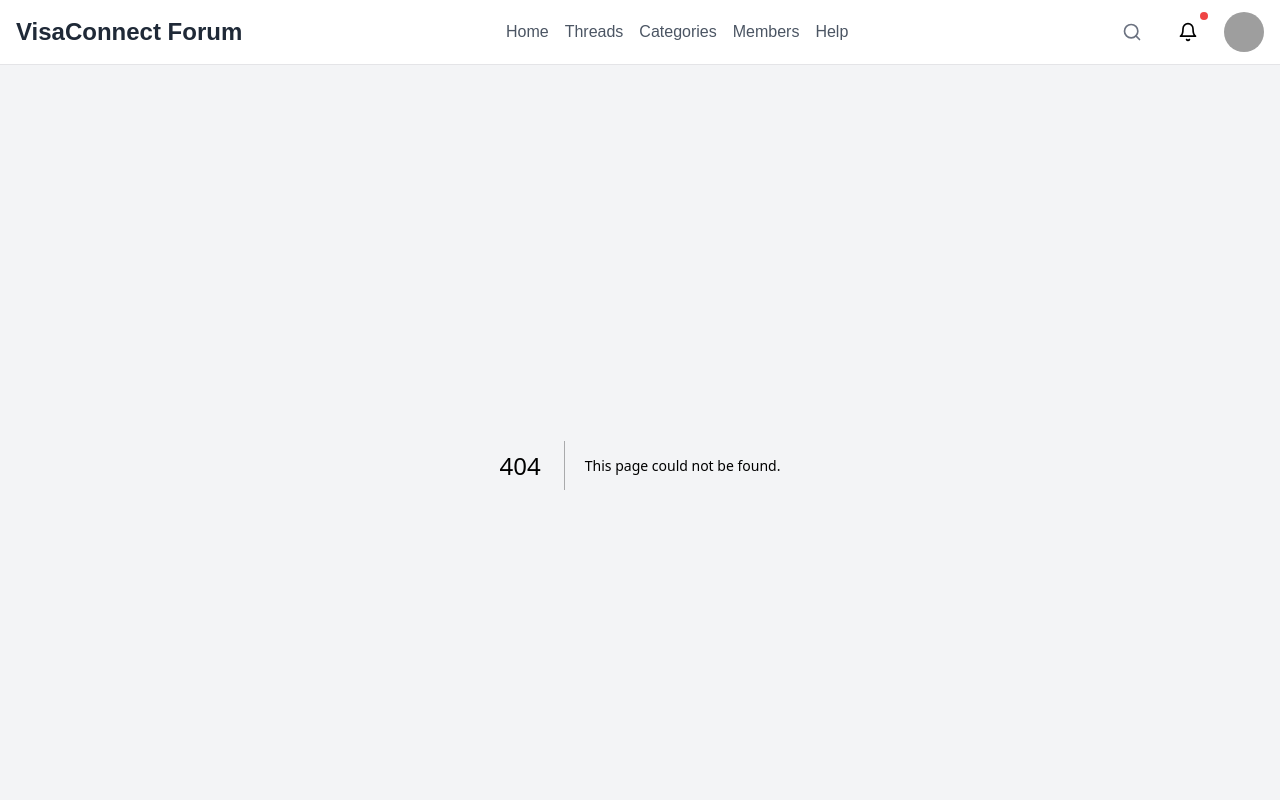
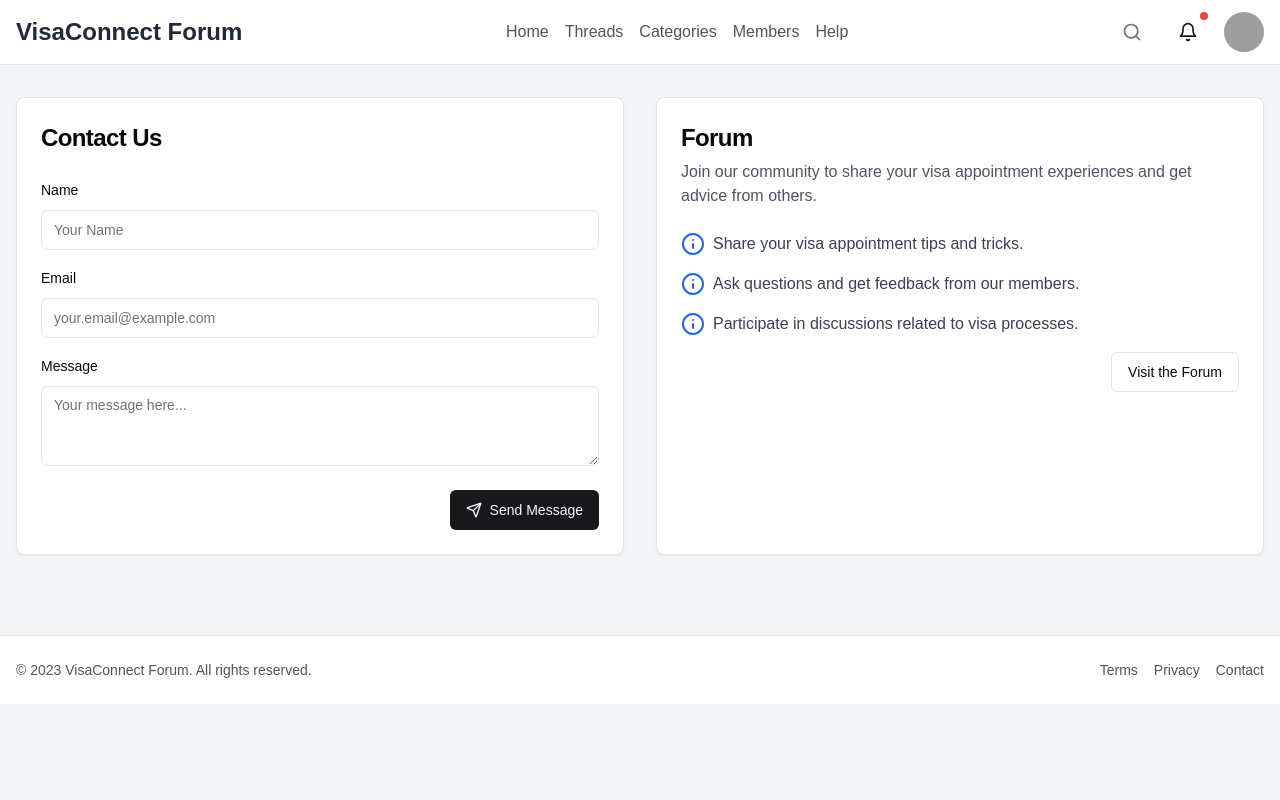
Before and after one commit to fatihkurtl/visa-forum-frontend, a Next.js app: page /contact in a window 1280 px wide. Before the commit this address had no page. Shown: the top 800 px of the page. Built offline with nearby package versions, Linux system fonts and the light colour scheme; grey boxes are pictures that could not be loaded.

Commit message:
contact page added footer fix

```diff
--- /dev/null
+++ b/src/app/contact/page.tsx
@@ -0,0 +1,117 @@
+"use client"
+
+import { useState } from 'react';
+import { Button } from "@/components/ui/button";
+import { Card, CardContent, CardHeader, CardTitle } from "@/components/ui/card";
+import { Input } from "@/components/ui/input";
+import { Textarea } from "@/components/ui/textarea";
+import { Label } from "@/components/ui/label";
+import { SendIcon, InfoIcon } from "lucide-react";
+
+export default function ContactPage() {
+  const [formData, setFormData] = useState({
+    name: '',
+    email: '',
+    message: '',
+  });
+
+  const handleChange = (e: React.ChangeEvent<HTMLInputElement | HTMLTextAreaElement>) => {
+    const { name, value } = e.target;
+    setFormData((prevData) => ({ ...prevData, [name]: value }));
+  };
+
+  const handleSubmit = (e: React.FormEvent<HTMLFormElement>) => {
+    e.preventDefault();
+    // Form gönderme işlemleri burada yapılacak
+    console.log(formData);
+  };
+
+  return (
+    <div className="container mx-auto px-4 py-8">
+      <div className="grid grid-cols-1 md:grid-cols-2 gap-8">
+        <Card className="min-w-full mx-auto">
+          <CardHeader>
+            <CardTitle className="text-2xl font-bold">Contact Us</CardTitle>
+          </CardHeader>
+          <CardContent>
+            <form className="space-y-6" onSubmit={handleSubmit}>
+              <div className="space-y-4">
+                <div className="space-y-2">
+                  <Label htmlFor="name">Name</Label>
+                  <Input
+                    id="name"
+                    name="name"
+                    placeholder="Your Name"
+                    value={formData.name}
+                    onChange={handleChange}
+                    required
+                  />
+                </div>
+
+                <div className="space-y-2">
+                  <Label htmlFor="email">Email</Label>
+                  <Input
+                    id="email"
+                    name="email"
+                    type="email"
+                    placeholder="your.email@example.com"
+                    value={formData.email}
+                    onChange={handleChange}
+                    required
+                  />
+                </div>
+
+                <div className="space-y-2">
+                  <Label htmlFor="message">Message</Label>
+                  <Textarea
+                    id="message"
+                    name="message"
+                    placeholder="Your message here..."
+                    value={formData.message}
+                    onChange={handleChange}
+                    required
+                  />
+                </div>
+              </div>
+
+              <div className="flex justify-end">
+                <Button type="submit">
+                  <SendIcon className="mr-2 h-4 w-4" />
+                  Send Message
+                </Button>
+              </div>
+            </form>
+          </CardContent>
+        </Card>
+
+        <Card className="min-w-full mx-auto">
+          <CardHeader>
+            <CardTitle className="text-2xl font-bold">Forum</CardTitle>
+            <p className="text-gray-600">Join our community to share your visa appointment experiences and get advice from others.</p>
+          </CardHeader>
+          <CardContent>
+            <div className="space-y-4">
+              <div className="flex items-center space-x-2">
+                <InfoIcon className="h-6 w-6 text-blue-600" />
+                <p className="text-gray-700">Share your visa appointment tips and tricks.</p>
+              </div>
+              <div className="flex items-center space-x-2">
+                <InfoIcon className="h-6 w-6 text-blue-600" />
+                <p className="text-gray-700">Ask questions and get feedback from our members.</p>
+              </div>
+              <div className="flex items-center space-x-2">
+                <InfoIcon className="h-6 w-6 text-blue-600" />
+                <p className="text-gray-700">Participate in discussions related to visa processes.</p>
+              </div>
+            </div>
+            <div className="flex justify-end mt-4">
+              <Button variant="outline" asChild>
+                <a href="/forum">Visit the Forum</a>
+              </Button>
+            </div>
+          </CardContent>
+        </Card>
+      </div>
+    </div>
+  );
+}
--- a/src/layouts/app/footer.tsx
+++ b/src/layouts/app/footer.tsx
@@ -1,3 +1,4 @@
+import Link from "next/link";
 
 export default function Footer() {
     return (
@@ -19,9 +20,9 @@ export default function Footer() {
                 </a>
               </li>
               <li>
-                <a href="#" className="text-gray-600 hover:text-gray-800">
+                <Link href="/contact" className="text-gray-600 hover:text-gray-800">
                   Contact
-                </a>
+                </Link>
               </li>
             </ul>
           </nav>
```
